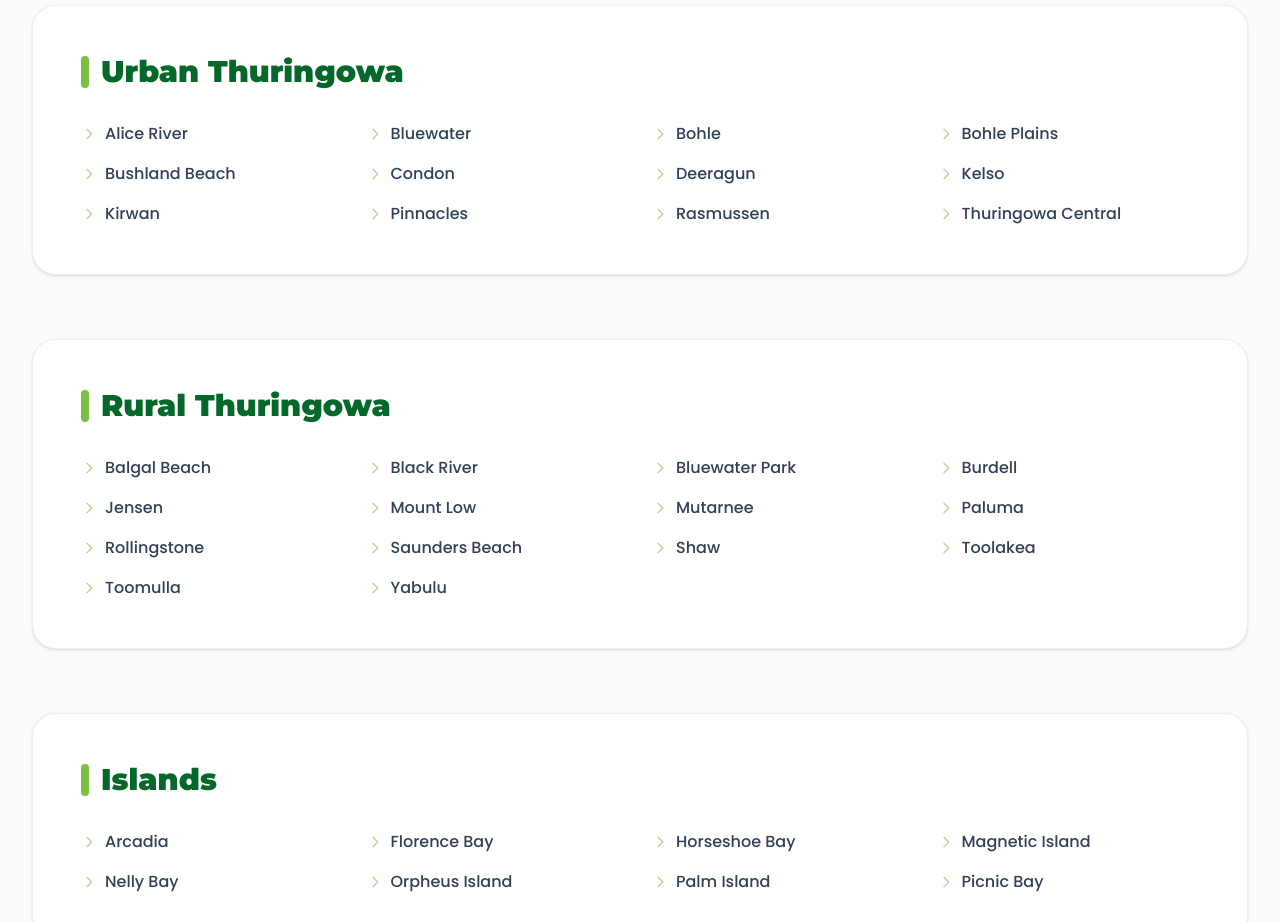
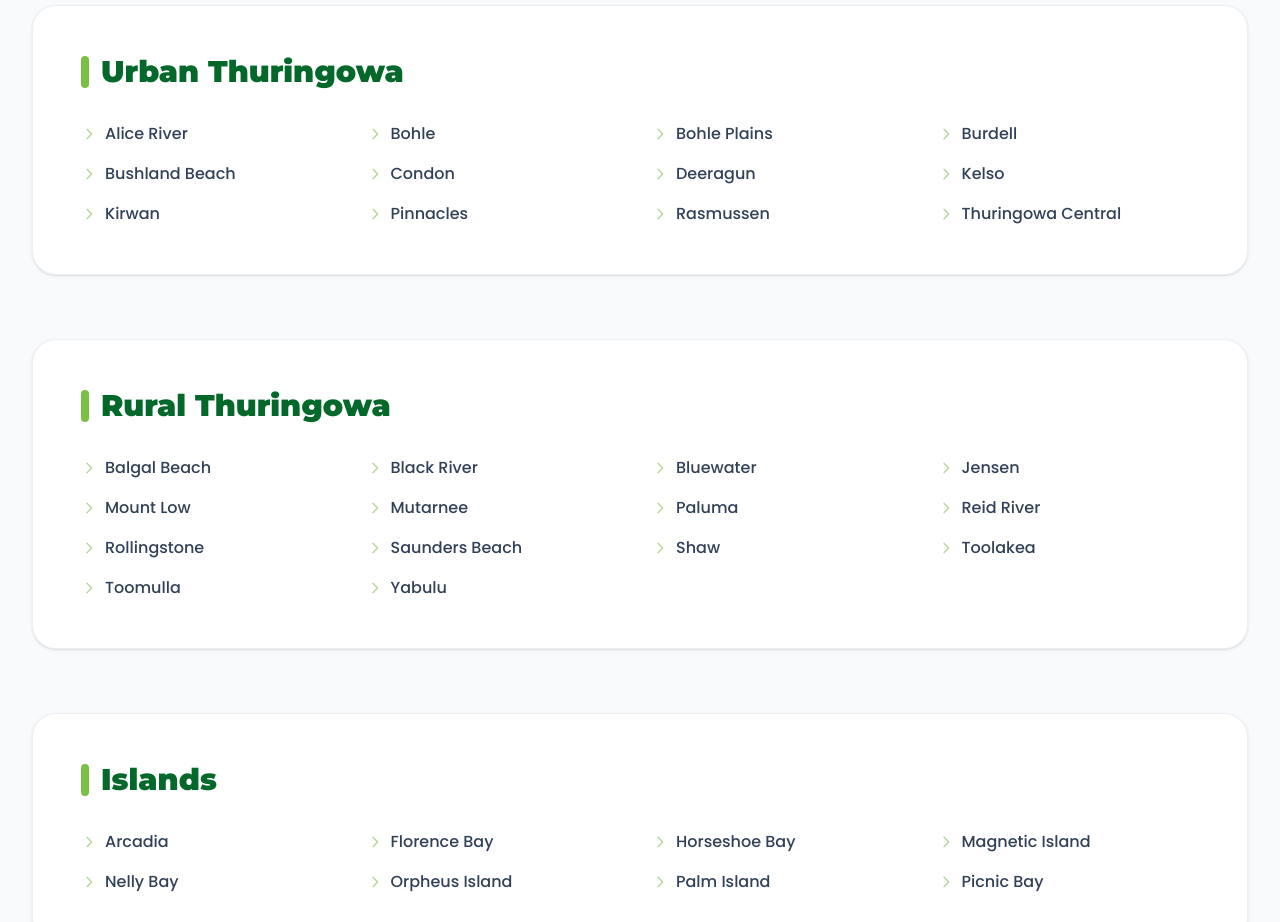
Before and after one commit to raheel2k29/Arbco-Tree, a Next.js app: page /service-areas in a window 1280 px wide. Shown: the part 1640-2562 px from the top of the page. Built offline with nearby package versions, Linux system fonts and the light colour scheme.

Commit message:
Fix: Deduplicate service areas, fix redundant footer links, and add legacy slug alias (v0.1.4)

```diff
--- a/package.json
+++ b/package.json
@@ -1,6 +1,6 @@
 {
   "name": "arbco-tree",
-  "version": "0.1.3",
+  "version": "0.1.4",
   "private": true,
   "scripts": {
     "dev": "next dev",
--- a/src/app/service-areas/[slug]/page.tsx
+++ b/src/app/service-areas/[slug]/page.tsx
@@ -57,6 +57,17 @@ function parseSlug(slug: string) {
     if (found) {
       matchedService = services.find(s => s.id === 'stump-grinding') || null;
       matchedSuburb = found;
+    }
+  }
+
+  // Backward-compatibility alias for bluewater-park -> Bluewater
+  if (!matchedSuburb && slug.endsWith('-bluewater-park')) {
+    for (const service of services) {
+      if (slug.startsWith(service.id + '-')) {
+        matchedService = service;
+        matchedSuburb = 'Bluewater';
+        break;
+      }
     }
   }
 
--- a/src/app/service-areas/page.tsx
+++ b/src/app/service-areas/page.tsx
@@ -88,13 +88,18 @@ export default function ServiceAreasPage() {
       <div className="max-w-[1440px] mx-auto px-4 lg:px-8 py-8 space-y-16">
         {filteredRegions.length > 0 ? (
           filteredRegions.map((region, idx) => (
-            <div key={idx} className="bg-white rounded-3xl p-8 lg:p-12 shadow-sm border border-slate-200/60 reveal-slide-up" style={{ animationDelay: `${idx * 50}ms` }}>
+            <div
+              key={idx}
+              id={slugify(region.name)}
+              className="bg-white rounded-3xl p-8 lg:p-12 shadow-sm border border-slate-200/60 reveal-slide-up scroll-mt-24"
+              style={{ animationDelay: `${idx * 50}ms` }}
+            >
               <h2 className="text-2xl lg:text-3xl font-extrabold text-[#036829] font-heading mb-8 flex items-center gap-3">
                 <span className="h-8 w-2 bg-[#7cc043] rounded-full inline-block"></span>
                 {region.name}
               </h2>
               <div className="grid grid-cols-2 md:grid-cols-3 lg:grid-cols-4 gap-y-4 gap-x-6">
-                {region.suburbs.sort().map((suburb, sIdx) => (
+                {[...region.suburbs].sort().map((suburb, sIdx) => (
                   <Link key={sIdx} href={`/service-areas/tree-removal-${slugify(suburb)}`} className="flex items-center gap-2 group cursor-pointer w-full">
                     <svg className="w-4 h-4 text-[#7cc043] opacity-60 group-hover:opacity-100 group-hover:translate-x-1 transition-all" fill="none" viewBox="0 0 24 24" stroke="currentColor">
                       <path strokeLinecap="round" strokeLinejoin="round" strokeWidth={2} d="M9 5l7 7-7 7" />
--- a/src/components/Footer.tsx
+++ b/src/components/Footer.tsx
@@ -73,11 +73,11 @@ export default function Footer() {
           <div className="lg:col-span-2">
             <h4 className="text-white font-extrabold mb-4 text-xs uppercase tracking-widest font-heading pb-1 border-b border-slate-900 w-fit">Areas We Serve</h4>
             <ul className="space-y-3 text-xs">
-              <li><Link href="/service-areas" className="hover:text-white transition-colors flex items-center gap-1.5"><span className="text-[#7cc043] text-[9px]">❯</span> Townsville City</Link></li>
-              <li><Link href="/service-areas" className="hover:text-white transition-colors flex items-center gap-1.5"><span className="text-[#7cc043] text-[9px]">❯</span> Rural Townsville</Link></li>
-              <li><Link href="/service-areas" className="hover:text-white transition-colors flex items-center gap-1.5"><span className="text-[#7cc043] text-[9px]">❯</span> Urban Thuringowa</Link></li>
-              <li><Link href="/service-areas" className="hover:text-white transition-colors flex items-center gap-1.5"><span className="text-[#7cc043] text-[9px]">❯</span> Rural Thuringowa</Link></li>
-              <li><Link href="/service-areas" className="hover:text-white transition-colors flex items-center gap-1.5"><span className="text-[#7cc043] text-[9px]">❯</span> Magnetic & Islands</Link></li>
+              <li><Link href="/service-areas#townsville-city" className="hover:text-white transition-colors flex items-center gap-1.5"><span className="text-[#7cc043] text-[9px]">❯</span> Townsville City</Link></li>
+              <li><Link href="/service-areas#rural-townsville" className="hover:text-white transition-colors flex items-center gap-1.5"><span className="text-[#7cc043] text-[9px]">❯</span> Rural Townsville</Link></li>
+              <li><Link href="/service-areas#urban-thuringowa" className="hover:text-white transition-colors flex items-center gap-1.5"><span className="text-[#7cc043] text-[9px]">❯</span> Urban Thuringowa</Link></li>
+              <li><Link href="/service-areas#rural-thuringowa" className="hover:text-white transition-colors flex items-center gap-1.5"><span className="text-[#7cc043] text-[9px]">❯</span> Rural Thuringowa</Link></li>
+              <li><Link href="/service-areas#islands" className="hover:text-white transition-colors flex items-center gap-1.5"><span className="text-[#7cc043] text-[9px]">❯</span> Magnetic & Islands</Link></li>
               <li className="pt-1"><Link href="/service-areas" className="text-[#7cc043] hover:underline font-semibold flex items-center gap-1">All 97 Suburbs →</Link></li>
             </ul>
           </div>
--- a/src/lib/locationData.ts
+++ b/src/lib/locationData.ts
@@ -25,7 +25,7 @@ export const regions = [
   {
     name: "Urban Thuringowa",
     suburbs: [
-      "Alice River", "Bluewater", "Bohle", "Bohle Plains", "Bushland Beach",
+      "Alice River", "Bohle", "Bohle Plains", "Burdell", "Bushland Beach",
       "Condon", "Deeragun", "Kelso", "Kirwan", "Pinnacles", "Rasmussen",
       "Thuringowa Central"
     ]
@@ -33,8 +33,8 @@ export const regions = [
   {
     name: "Rural Thuringowa",
     suburbs: [
-      "Balgal Beach", "Black River", "Bluewater Park", "Burdell", "Jensen",
-      "Mount Low", "Mutarnee", "Paluma", "Rollingstone", "Saunders Beach",
+      "Balgal Beach", "Black River", "Bluewater", "Jensen", "Mount Low",
+      "Mutarnee", "Paluma", "Reid River", "Rollingstone", "Saunders Beach",
       "Shaw", "Toolakea", "Toomulla", "Yabulu"
     ]
   },
```
